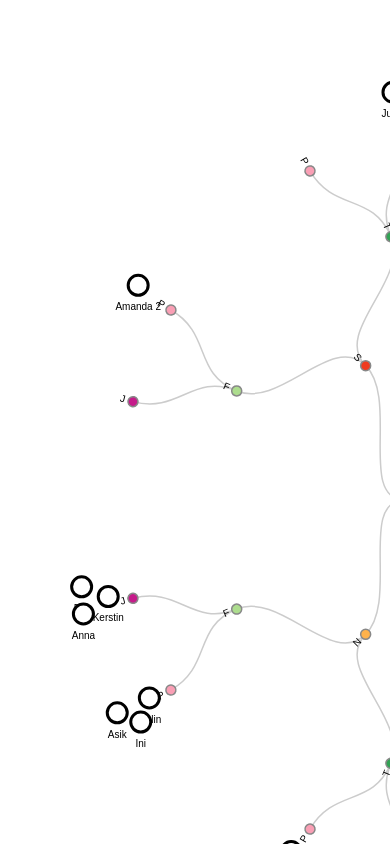
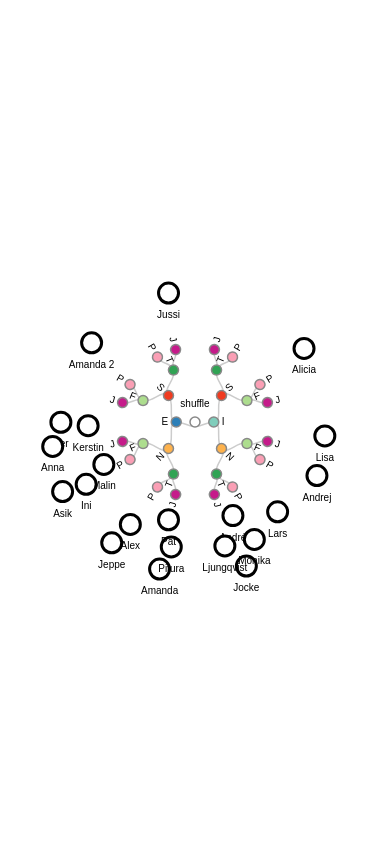
Before and after one commit to AlexanderWingard/mbti-vis, a plain HTML site: page index.html in a window 390 px wide. Drawn offline with nearby package versions, Linux system fonts and the light colour scheme.

Commit message:
Refactor to object style and make responsive

```diff
--- a/index.html
+++ b/index.html
@@ -1,5 +1,10 @@
 <!DOCTYPE html>
-<meta charset="utf-8">
+<html>
+<head>
+    <title>Meyers-Briggs-Vis</title>
+    <meta charset="utf-8">
+    <meta name="viewport" content="width=device-width, initial-scale=1.0">
+    <script src="http://d3js.org/d3.v3.min.js"></script>
 <style>
  svg {
      position:absolute;
@@ -9,8 +14,7 @@
      height: 100%;
  }
 .node circle {
-  // fill: #fff;
-  stroke: #888; //steelblue;
+  stroke: #888;
   stroke-width: 1.5px;
 }
 
@@ -34,178 +38,9 @@ text {
     stroke-width: 3px;
 }
 </style>
+</head>
 <body>
-
+    <svg id="mbti-vis"></svg>
 </body>
-<script src="http://d3js.org/d3.v3.min.js"></script>
-<script>
-var types = [[""],["E", "I"], ["S", "N"], ["T", "F"], ["J", "P"]];
-var friends = [{name: "Alex", result: ["E", "N", "T", "P"]},
-               {name: "Amanda", result: ["E", "N" , "T", "J"]},
-               {name: "Andrej", result: ["I", "N" , "F", "P"]},
-               {name: "André", result: ["I", "N" , "T", "J"]},
-               {name: "Malin", result: ["E", "N" , "F", "P"]},
-               {name: "Asik", result: ["E", "N" , "F", "P"]},
-               {name: "Ini", result: ["E", "N" , "F", "P"]},
-               {name: "Per", result: ["E", "N" , "F", "J"]},
-               {name: "Pitura", result: ["E", "N" , "T", "J"]},
-               {name: "Jocke", result: ["I", "N" , "T", "J"]},
-               {name: "Ljungqvist", result: ["I", "N" , "T", "J"]},
-               {name: "Lisa", result: ["I", "N" , "F", "J"]},
-               {name: "Jeppe", result: ["E", "N" , "T", "P"]},
-               {name: "Anna", result: ["E", "N" , "F", "J"]},
-               {name: "Lars", result: ["I", "N" , "T", "P"]},
-               {name: "Kerstin", result: ["E", "N" , "F", "J"]},
-               {name: "Alicia", result: ["I", "S" , "F", "P"]},
-               {name: "Pat", result: ["E", "N" , "T", "J"], percent: [89,38,25,1]},
-               {name: "Monika", result: ["I", "N" , "T", "J"], percent: [33,38,1,44]},
-               {name: "Jussi", result: ["E", "S" , "T", "J"], percent: [11,1,1,1]},
-               {name: "Amanda 2", result: ["E", "S" , "F", "P"]}
-              ];
-
-function generate_tree(types) {
-    var elem = types[0];
-    return elem ? elem.map(function(d) {
-        return {"name": d, "children" : generate_tree(types.slice(1))}
-    }) : []
-}
-
-function locate_node(friend, node) {
-    if(node.children == undefined) {
-        friend.tx = node.x;
-        friend.ty = node.y;
-        friend.x = friend.x || 0;
-        friend.y = friend.y || 0;
-        return;
-    }
-    for(var i = 0; i < node.children.length; i++) {
-        if(friend.result.indexOf(node.children[i].name) > -1) {
-            locate_node(friend, node.children[i])
-        }
-    }
-}
-
-function shuffle_types() {
-    types.shift()
-    d3.shuffle(types)
-    types.unshift([""]);
-}
-
-function update_tree() {
-    sort = 1
-    nodes = tree.nodes(generate_tree(types)[0]);
-    links = tree.links(nodes);
-    friends.forEach(function(d) { locate_node(d, nodes[0]) });
-    force.start();
-}
-
-function update() {
-    shuffle_types();
-    update_tree();
-    update_d3();
-}
-
-var diameter = 1000;
-var color = d3.scale.ordinal()
-    .domain(["" ,"E", "I", "S", "N", "T", "F", "J", "P"])
-    .range(["#ffffff", "#2c7fb8", "#7fcdbb", "#f03b20", "#feb24c", "#31a354", "#addd8e", "#c51b8a", "#fa9fb5"]);
-var sort = 1;
-var tree = d3.layout.tree()
-    .size([360, diameter / 2 - 120])
-    .separation(function(a, b) { return (a.parent == b.parent ? 1 : 2) / a.depth; })
-    .sort(function(a,b) { return sort = sort * -1 });
-var nodes;
-var links;
-
-var diagonal = d3.svg.diagonal.radial()
-    .projection(function(d) { return [d.y, d.x / 180 * Math.PI]; });
-
- var svg = d3.select("body")
-             .append("svg")
-    // .attr('viewBox', '0 0 ' + diameter + ' ' + diameter)
-             //.attr('perserveAspectRatio', 'xMinYMid')
-             .append("g")
-             .attr("transform", "translate(" + diameter / 2 + "," + diameter / 2 + ")");
-
-var force = d3.layout.force()
-    .nodes(friends)
-    .links([])
-    .gravity(0)
-    .size([diameter, diameter ])
-    .on("tick", tick);
-update_tree();
-svg.append("text")
-    .attr("text-anchor", "middle")
-    .attr("y", "-15")
-    .text("shuffle")
-    .on("click", update)
-
-var link = svg.selectAll(".link")
-    .data(links)
-    .enter().append("path")
-    .attr("class", "link")
-    .attr("d", diagonal);
-
-var node = svg.selectAll(".node")
-    .data(nodes)
-    .enter().append("g")
-    .attr("class", "node")
-    .attr("transform", function(d) { return "rotate(" + (d.x - 90) + ")translate(" + d.y + ")"; })
-
-node.append("circle")
-    .attr("fill", function(d) { return color(d.name) })
-    .attr("r", 5);
-
-svg.selectAll("circle")
-    .data([nodes[0]])
-    .attr("fill", "black")
-    .on("click", update)
-
-node.append("text")
-    .attr("dy", ".31em")
-    .attr("text-anchor", function(d) { return d.x < 180 ? "start" : "end"; })
-    .attr("transform", function(d) { return d.x < 180 ? "translate(8)" : "rotate(180)translate(-8)"; })
-    .text(function(d) { return d.name; });
-
-function update_d3() {
-    node.data(nodes);
-    node.select("circle")
-        .transition()
-        .attr("fill", function(d) { return color(d.name) })
-    node.select("text")
-        .transition()
-        .text(function(d) { return d.name; });
-}
-
-
-
-var person = svg.selectAll(".person")
-    .data(friends)
-var person1 = person.enter()
-    .append("g")
-    .attr("class", "person")
-    .call(force.drag)
-person1
-    .append("circle")
-    .attr("r", 10)
-
-person1
-    .append("text")
-    .attr("text-anchor", "middle")
-    .attr("transform", function(d) { return "translate(0, 25)"; })
-    .text(function(d) { return d.name })
-
-force.start();
-
-
-function tick(e) {
-    var k = 0.1 * e.alpha;
-    friends.forEach(function(o, i) {
-        o.y += (((o.ty + 35) * Math.sin((o.tx-90) / 180 * Math.PI)) - o.y) * k;
-        o.x += (((o.ty + 35) * Math.cos((o.tx-90) / 180 * Math.PI)) - o.x) * k;
-    });
-
-    person.attr("transform", function(d) { return "translate(" + d.x + "," + d.y + ")"; });
-}
-
-</script>
+<script src="script.js"></script>
+</html>
--- /dev/null
+++ b/script.js
@@ -0,0 +1,208 @@
+function mbti_vis(svg_id, people) {
+    var types = [[""],["E", "I"], ["S", "N"], ["T", "F"], ["J", "P"]];
+
+    var svg = d3
+        .select(svg_id);
+    var main = svg
+        .append("g");
+
+    var force = d3
+        .layout
+        .force()
+        .nodes(people)
+        .links([])
+        .gravity(0)
+        .on("tick", on_tick);
+
+    var color = d3
+        .scale
+        .ordinal()
+        .domain(["" ,"E", "I", "S", "N", "T", "F", "J", "P"])
+        .range(["#ffffff",
+                "#2c7fb8",
+                "#7fcdbb",
+                "#f03b20",
+                "#feb24c",
+                "#31a354",
+                "#addd8e",
+                "#c51b8a",
+                "#fa9fb5"]);
+    var sort = 1;
+    var tree = d3
+        .layout
+        .tree()
+        .separation(function(a, b) { return (a.parent == b.parent ? 1 : 2) / a.depth; })
+        .sort(function(a, b) { return sort = sort * -1; });
+
+    var person;
+    var nodes;
+    var links;
+
+    var diagonal = d3
+        .svg
+        .diagonal
+        .radial()
+        .projection(function(d) { return [d.y, d.x / 180 * Math.PI]; });
+
+    var shuffle = main
+        .append("text")
+        .attr("text-anchor", "middle")
+        .attr("y", "-15")
+        .text("shuffle")
+        .on("click", on_update);
+
+    var locate_node = function(friend, node) {
+        if(node.children == undefined) {
+            friend.tx = node.x;
+            friend.ty = node.y;
+            friend.x = friend.x || 0;
+            friend.y = friend.y || 0;
+            return;
+        }
+        for(var i = 0; i < node.children.length; i++) {
+            if(friend.result.indexOf(node.children[i].name) > -1) {
+                locate_node(friend, node.children[i]);
+            }
+        }
+    };
+
+    function shuffle_types() {
+        types.shift();
+        d3.shuffle(types);
+        types.unshift([""]);
+    }
+
+    function generate_tree(types) {
+        var elem = types[0];
+        return elem ? elem.map(function(d) {
+            return {"name": d, "children" : generate_tree(types.slice(1))};
+        }) : [];
+    }
+
+    var update_tree = function() {
+        sort = 1;
+        nodes = tree.nodes(generate_tree(types)[0]);
+        links = tree.links(nodes);
+        people.forEach(function(d) { locate_node(d, nodes[0]); });
+        force.start();
+    };
+
+    function on_tick(e) {
+        var k = 0.1 * e.alpha;
+        people.forEach(function(o, i) {
+            o.y += (((o.ty + 35) * Math.sin((o.tx-90) / 180 * Math.PI)) - o.y) * k;
+            o.x += (((o.ty + 35) * Math.cos((o.tx-90) / 180 * Math.PI)) - o.x) * k;
+        });
+
+        person.attr("transform", function(d) { return "translate(" + d.x + "," + d.y + ")"; });
+    };
+
+    function on_update() {
+        shuffle_types();
+        update_tree();
+        on_resize();
+    }
+
+    var on_resize = function() {
+        var rect = svg
+            .node()
+            .getBoundingClientRect();
+        var diameter = Math.min(rect.height, rect.width);
+
+        main
+            .attr("transform", "translate(" + rect.width / 2 + "," + rect.height / 2 + ")");
+        force
+            .size([diameter, diameter]);
+        tree
+            .size([360, diameter / 2 - 120]);
+        update_tree();
+
+        var link = main.selectAll(".link")
+            .data(links);
+        var link_enter = link
+            .enter()
+            .append("path")
+            .attr("class", "link");
+        var link_update = link
+            .attr("d", diagonal);
+
+        var node = main.selectAll(".node")
+            .data(nodes);
+        var node_enter = node
+            .enter()
+            .append("g")
+            .attr("class", "node");
+        var node_update = node
+            .attr("transform", function(d) {
+                return "rotate(" + (d.x - 90) + ")translate(" + d.y + ")";
+            });
+
+        node_enter
+            .append("circle")
+            .attr("r", 5);
+        node
+            .select("circle")
+            .transition()
+            .attr("fill", function(d) { return color(d.name); });
+
+        node_enter
+            .append("text")
+            .attr("dy", ".31em")
+            .attr("text-anchor", function(d) {
+                return d.x < 180 ? "start" : "end";
+            })
+            .attr("transform", function(d) {
+                return d.x < 180 ? "translate(8)" : "rotate(180)translate(-8)";
+            });
+        node
+            .select("text")
+            .text(function(d) { return d.name; });
+
+        person = main.selectAll(".person")
+            .data(people);
+        var person_enter = person
+            .enter()
+            .append("g")
+            .attr("class", "person")
+            .call(force.drag);
+        person_enter
+            .append("circle")
+            .attr("r", 10);
+
+        person_enter
+            .append("text")
+            .attr("text-anchor", "middle")
+            .attr("transform", function(d) { return "translate(0, 25)"; })
+            .text(function(d) { return d.name; });
+
+        force.start();
+    };
+    on_resize();
+    window.addEventListener("resize", on_resize);
+    return {force: force};
+}
+
+var people = [{name: "Alex", result: ["E", "N", "T", "P"]},
+               {name: "Amanda", result: ["E", "N" , "T", "J"]},
+               {name: "Andrej", result: ["I", "N" , "F", "P"]},
+               {name: "André", result: ["I", "N" , "T", "J"]},
+               {name: "Malin", result: ["E", "N" , "F", "P"]},
+               {name: "Asik", result: ["E", "N" , "F", "P"]},
+               {name: "Ini", result: ["E", "N" , "F", "P"]},
+               {name: "Per", result: ["E", "N" , "F", "J"]},
+               {name: "Pitura", result: ["E", "N" , "T", "J"]},
+               {name: "Jocke", result: ["I", "N" , "T", "J"]},
+               {name: "Ljungqvist", result: ["I", "N" , "T", "J"]},
+               {name: "Lisa", result: ["I", "N" , "F", "J"]},
+               {name: "Jeppe", result: ["E", "N" , "T", "P"]},
+               {name: "Anna", result: ["E", "N" , "F", "J"]},
+               {name: "Lars", result: ["I", "N" , "T", "P"]},
+               {name: "Kerstin", result: ["E", "N" , "F", "J"]},
+               {name: "Alicia", result: ["I", "S" , "F", "P"]},
+               {name: "Pat", result: ["E", "N" , "T", "J"] },
+               {name: "Monika", result: ["I", "N" , "T", "J"]},
+               {name: "Jussi", result: ["E", "S" , "T", "J"]},
+               {name: "Amanda 2", result: ["E", "S" , "F", "P"]}
+              ];
+
+var vis = mbti_vis("#mbti-vis", people);
```
